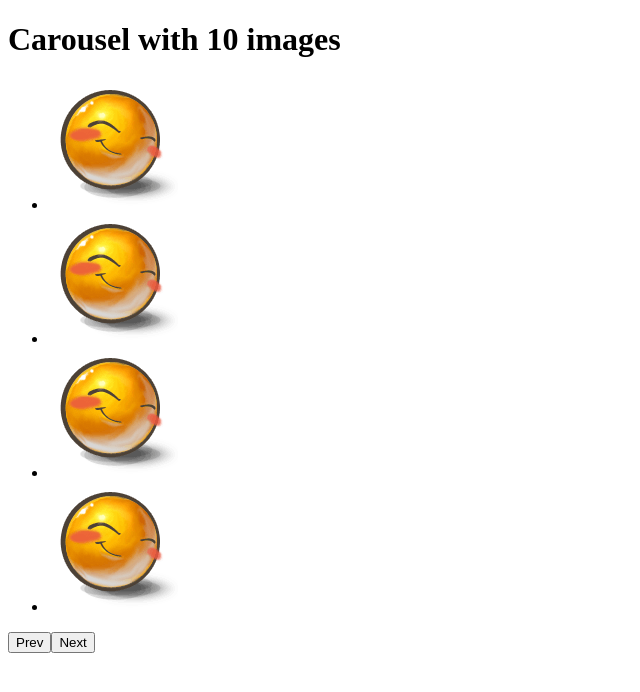
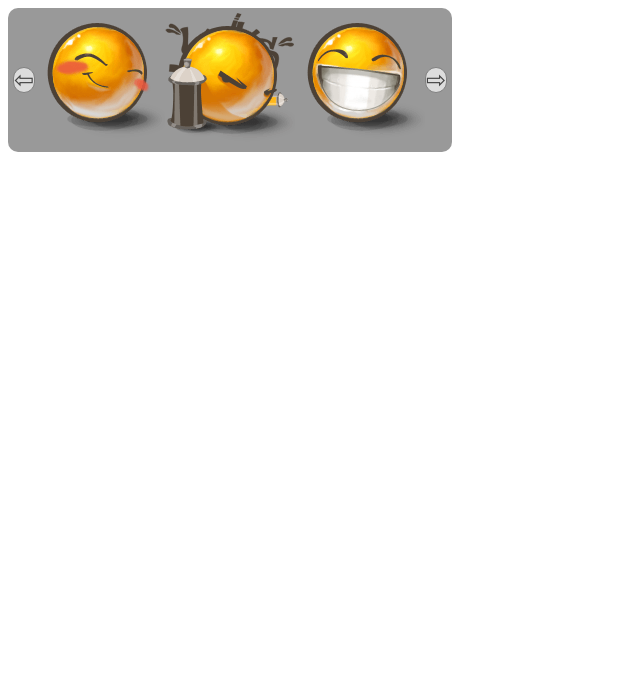
Before and after one commit to mate-academy/react_carousel, a React (Create React App) app: page / in a window 1280 px wide. Shown: the top 692 px of the page, without its empty margins (0-640 px from the left). Built offline with nearby package versions, Linux system fonts and the light colour scheme; the HTML template or start-up script is replaced by a standard one.

Commit message:
solution

```diff
--- a/src/App.js
+++ b/src/App.js
@@ -1,7 +1,7 @@
 import React from 'react';
 import './App.css';
 
-import Carousel from './components/Carousel';
+import Carousel from './components/Carousel/Carousel';
 
 class App extends React.Component {
   state = {
@@ -24,10 +24,12 @@ class App extends React.Component {
 
     return (
       <div className="App">
-        {/* eslint-disable-next-line */}
-        <h1>Carousel with {images.length} images</h1>
-
-        <Carousel />
+        <Carousel
+          images={images}
+          step={1}
+          frameSize={3}
+          itemWidth={130}
+        />
       </div>
     );
   }
--- a/src/components/Carousel.js
+++ /dev/null
@@ -1,17 +0,0 @@
-import React from 'react';
-
-const Carousel = () => (
-  <div className="Carousel">
-    <ul className="Carousel__list">
-      <li><img src="./img/1.png" alt="1" /></li>
-      <li><img src="./img/1.png" alt="2" /></li>
-      <li><img src="./img/1.png" alt="3" /></li>
-      <li><img src="./img/1.png" alt="4" /></li>
-    </ul>
-
-    <button type="button">Prev</button>
-    <button type="button">Next</button>
-  </div>
-);
-
-export default Carousel;
--- /dev/null
+++ b/src/components/Carousel/Carousel.css
@@ -0,0 +1,39 @@
+.Carousel {
+  display: flex;
+  align-items: center;
+  width: min-content;
+  padding: 5px;
+  border-radius: 10px;
+  background-color: #999;
+}
+
+.Carousel > button {
+  padding: 0;
+  background: #ddd;
+  border-radius: 15px;
+  border: 1px solid gray;
+  font-size: 24px;
+  line-height: 24px;
+  color: #444;
+  display: block;
+}
+
+.Carousel > button:focus {
+  outline: none;
+}
+
+.Carousel > button:hover {
+  background: #ccc;
+  cursor: pointer;
+}
+
+.Carousel__list {
+  display: flex;
+  margin: 0;
+  padding: 0;
+  overflow: hidden;
+}
+
+.Carousel__list > li {
+  display: block;
+}
--- /dev/null
+++ b/src/components/Carousel/Carousel.js
@@ -0,0 +1,103 @@
+import React from 'react';
+import PropTypes from 'prop-types';
+import './Carousel.css';
+
+import CarouselImg from '../CarouselList/CarouselImg';
+
+class Carousel extends React.Component {
+  constructor(props) {
+    super(props);
+
+    this.images = this.props.images;
+    this.step = this.props.step;
+    this.frameSize = this.props.frameSize;
+    this.itemWidth = this.props.itemWidth;
+
+    this.state = {
+      currentImages: this.images.slice(0, this.frameSize),
+    };
+  }
+
+  componentDidMount() {
+    const { frameSize, itemWidth } = this.props;
+    const carousel = document.querySelector('.Carousel__list');
+
+    carousel.style.width = `${frameSize * itemWidth}px`;
+  }
+
+  nextImgs = () => {
+    this.images = [
+      ...this.images.slice(this.step),
+      ...this.images.slice(0, this.step),
+    ];
+
+    this.setState({
+      currentImages: this.images.slice(0, this.frameSize),
+    });
+  }
+
+  prevImgs = () => {
+    this.images = [
+      ...this.images.slice(-this.step),
+      ...this.images.slice(0, -this.step),
+    ];
+
+    this.setState({
+      currentImages: this.images.slice(0, this.frameSize),
+    });
+  }
+
+  render() {
+    const { currentImages } = this.state;
+    const { itemWidth } = this.props;
+
+    return (
+      <div className="Carousel">
+        <button
+          onClick={this.prevImgs}
+          type="button"
+        >
+          ⇦
+        </button>
+
+        <ul className="Carousel__list">
+          {currentImages.map((link) => {
+            const idImg = /\d+/.exec(link);
+
+            return (
+              <li key={idImg}>
+                <CarouselImg
+                  link={link}
+                  alt={idImg}
+                  itemWidth={itemWidth}
+                />
+              </li>
+            );
+          })}
+        </ul>
+
+        <button
+          onClick={this.nextImgs}
+          type="button"
+        >
+          ⇨
+        </button>
+      </div>
+    );
+  }
+}
+
+Carousel.defaultProps = {
+  step: 3,
+  frameSize: 3,
+  itemWidth: 130,
+};
+
+Carousel.propTypes = {
+  images: PropTypes.arrayOf(PropTypes.string).isRequired,
+  step: PropTypes.number,
+  frameSize: PropTypes.number,
+  itemWidth: PropTypes.number,
+};
+
+export default Carousel;
--- /dev/null
+++ b/src/components/CarouselList/CarouselImg.js
@@ -0,0 +1,35 @@
+import React from 'react';
+import PropTypes from 'prop-types';
+
+class CarouselImg extends React.PureComponent {
+  componentDidMount() {
+    const { itemWidth } = this.props;
+    const imges = document.querySelectorAll('.Carousel__img');
+
+    imges.forEach((el) => {
+      const img = el;
+
+      img.style.width = `${itemWidth}px`;
+    });
+  }
+
+  render() {
+    const { link, alt } = this.props;
+
+    return (
+      <img
+        className="Carousel__img"
+        src={link}
+        alt={alt}
+      />
+    );
+  }
+}
+
+CarouselImg.propTypes = {
+  link: PropTypes.string.isRequired,
+  alt: PropTypes.string.isRequired,
+  itemWidth: PropTypes.number.isRequired,
+};
+
+export default CarouselImg;
```
Also changed, not shown: src/components/Carousel.css (deleted).
